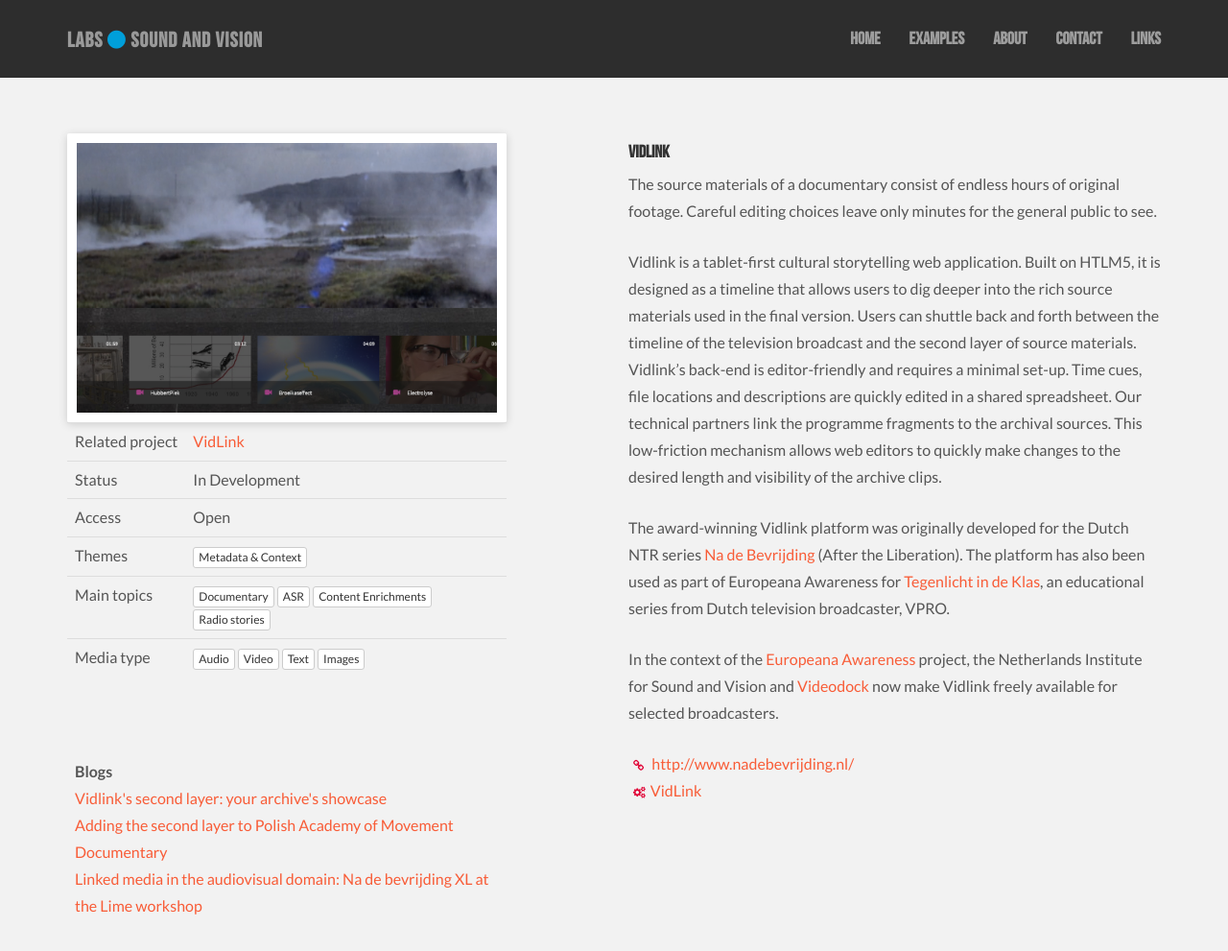
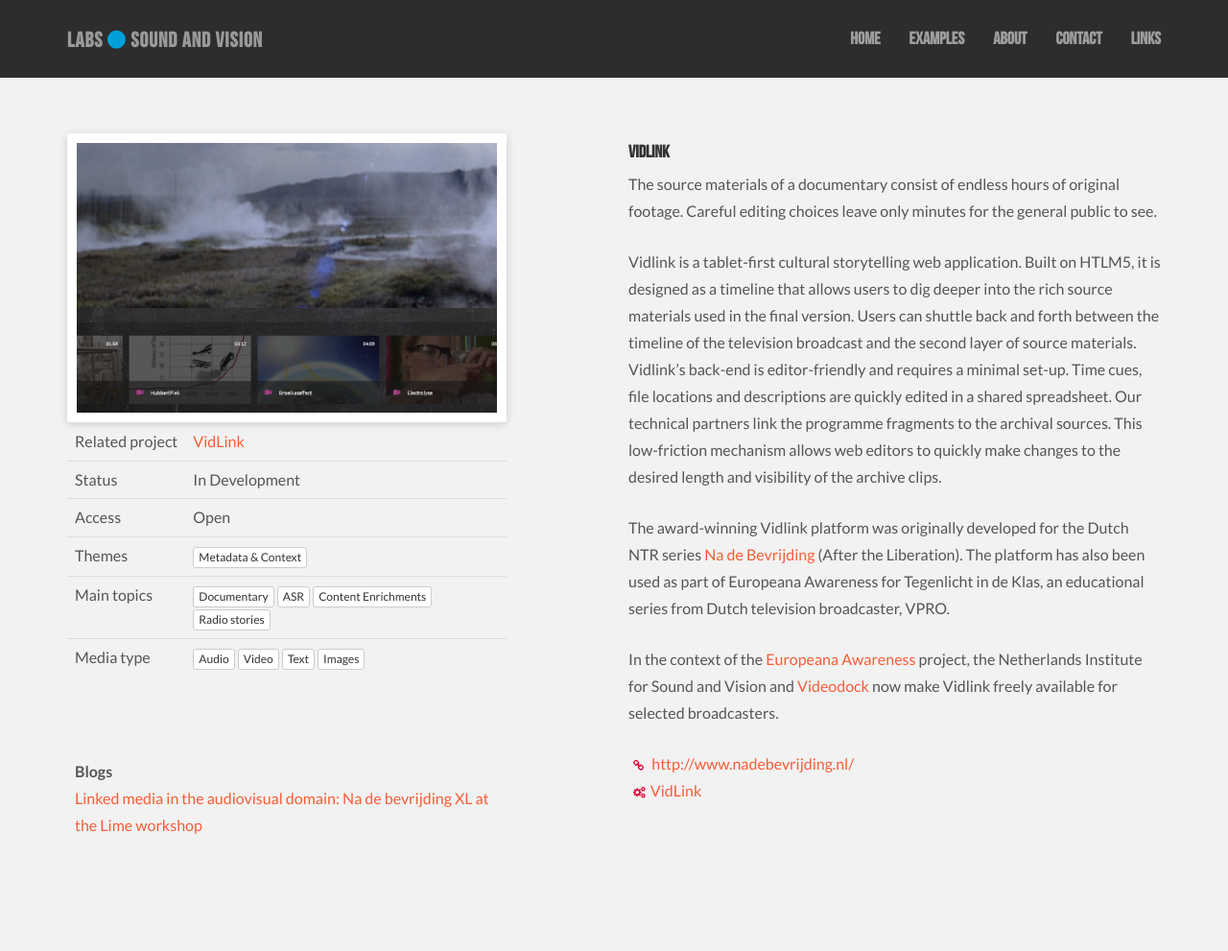
Before and after one commit to roelandordelman/labs, a Jekyll site: the page built from _applications/vidlink.md, in a window 1280 px wide and 991 px high. Shown: the whole window at 96% size. Built offline with Jekyll 4.4.1, drawn with Linux system fonts in a browser that asks for light colours.

Commit message:
Updated Vidlink

```diff
--- a/_applications/vidlink.md
+++ b/_applications/vidlink.md
@@ -23,13 +23,9 @@
 - Text
 - Images
 blogposts:
-- title: 'Vidlink''s second layer: your archive''s showcase'
-  url: http://www.beeldengeluid.nl/en/vidlinks-second-layer-your-archives-showcase
-- title: Adding the second layer to Polish Academy of Movement Documentary
-  url: http://www.beeldengeluid.nl/en/blogs/research-amp-development-en/201503/adding-second-layer-polish-academy-movement-documentary
 - title: 'Linked media in the audiovisual domain: Na de bevrijding XL at the Lime
     workshop'
-  url: http://www.beeldengeluid.nl/en/blogs/research-amp-development-en/201408/linked-media-audiovisual-domain-na-de-bevrijding-xl-lime
+  url: https://www.beeldengeluid.nl/en/knowledge/blog/linked-media-audiovisual-domain-na-de-bevrijding-xl-lime-workshop
 layout: application
 ---
 
@@ -37,6 +33,6 @@
 
 Vidlink is a tablet-first cultural storytelling web application. Built on HTLM5, it is designed as a timeline that allows users to dig deeper into the rich source materials used in the final version. Users can shuttle back and forth between the timeline of the television broadcast and the second layer of source materials. Vidlink's back-end is editor-friendly and requires a minimal set-up. Time cues, file locations and descriptions are quickly edited in a shared spreadsheet. Our technical partners link the programme fragments to the archival sources. This low-friction mechanism allows web editors to quickly make changes to the desired length and visibility of the archive clips.
 
-The award-winning Vidlink platform was originally developed for the Dutch NTR series [Na de Bevrijding](http://www.nadebevrijding.nl/) (After the Liberation). The platform has also been used as part of Europeana Awareness for [Tegenlicht in de Klas](http://www.tegenlichtindeklas.nl/), an educational series from Dutch television broadcaster, VPRO.
+The award-winning Vidlink platform was originally developed for the Dutch NTR series [Na de Bevrijding](http://www.nadebevrijding.nl/) (After the Liberation). The platform has also been used as part of Europeana Awareness for Tegenlicht in de Klas, an educational series from Dutch television broadcaster, VPRO.
 
-In the context of the [Europeana Awareness](http://pro.europeana.eu/web/europeana-awareness) project, the Netherlands Institute for Sound and Vision and [Videodock](http://videodock.com/) now make Vidlink freely available for selected broadcasters.
+In the context of the [Europeana Awareness](https://pro.europeana.eu/project/europeana-awareness) project, the Netherlands Institute for Sound and Vision and [Videodock](http://videodock.com/) now make Vidlink freely available for selected broadcasters.
```
